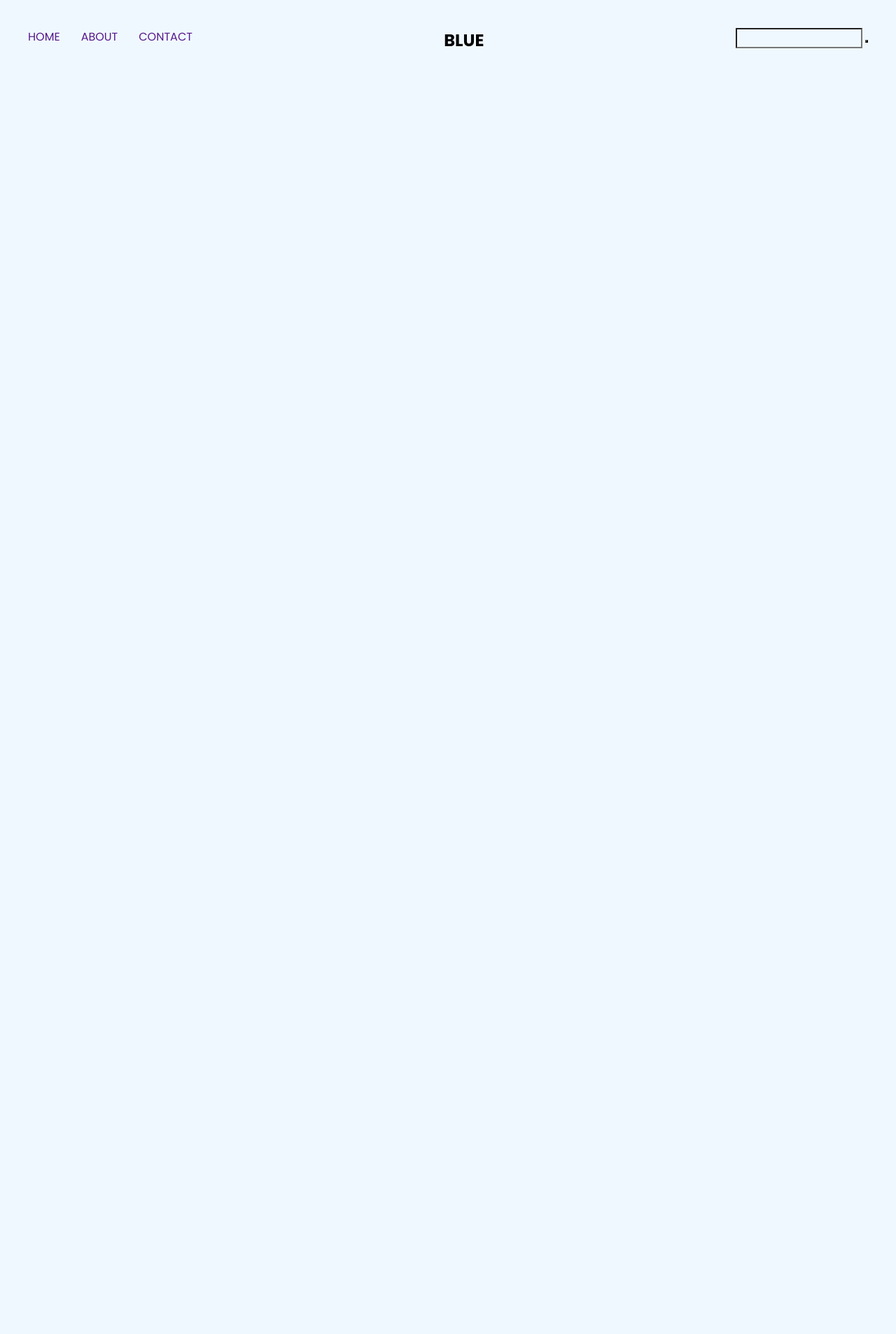
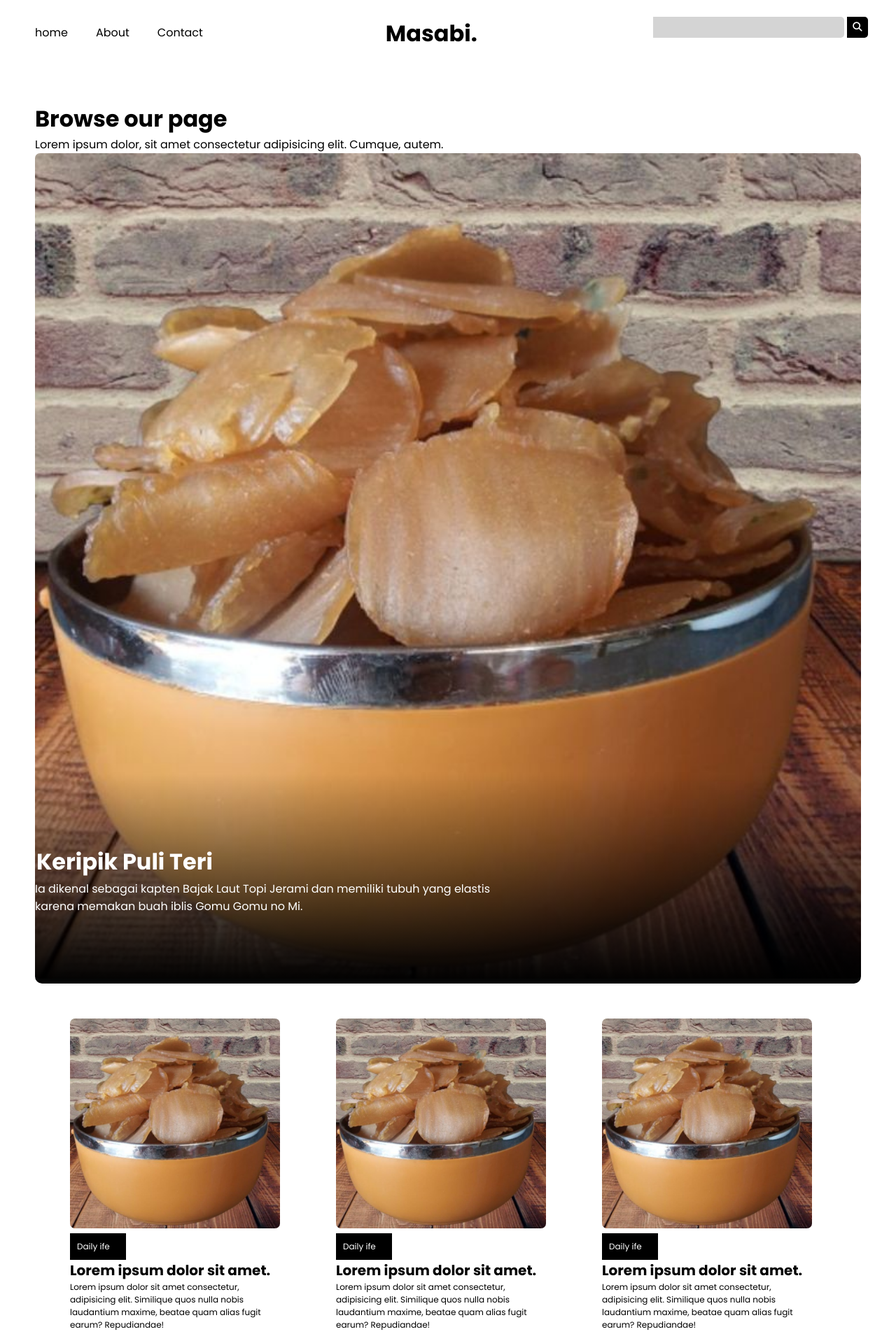
Before and after one commit to khoirurrohman/project, a plain HTML site: page index.htm in a window 1280 px wide. Shown: the top 1907 px of the page at 70% size. Before the commit the page ends 800 px from the top, so only its background shows below. Drawn offline with Linux system fonts and the light colour scheme.

Commit message:
menambahnkan .js

```diff
--- a/CSS/Global.css
+++ b/CSS/Global.css
@@ -1,10 +1,12 @@
 * {
     padding: 0;
     margin: 0;
-    background-color: aliceblue;
     text-decoration: none;
+    font-family: 'poppins';
 }
 
 :root {
-    --primary-color:
+    --primary-color: #333;
+    --max-width:1200px;
+    --title-size:24px;
 }
--- a/CSS/Home.css
+++ b/CSS/Home.css
@@ -1,7 +1,21 @@
+@import url('https://fonts.googleapis.com/css2?family=Poppins:ital,wght@0,100;0,200;0,300;0,400;0,500;0,600;0,700;0,800;0,900;1,100;1,200;1,300;1,400;1,500;1,600;1,700;1,800;1,900&display=swap');
 @import "Global.css";
 @import "components/Navbar.css";
-@import url('https://fonts.googleapis.com/css2?family=Poppins:wght@400;700&display=swap');
+@import "components/hero.css";
+@import "components/card.css";
 
-body {
-    font-family: "poppins", sans-serif;
+.post {
+    max-width: var(--max-width);
+    padding: 30px;
+    margin: auto;
+    display: grid;
+    grid-template-columns: repeat(3,1fr);
+    column-gap: 20px;
+    row-gap: 50px;
 }
+
+/* @media (max-width )(680px){
+
+    grid-template-columns: repeat(3,1fr);
+
+} */
--- a/CSS/components/Navbar.css
+++ b/CSS/components/Navbar.css
@@ -1,21 +1,45 @@
 .navbar {
-
-display: flex;
-justify-content:space-between;
-padding: 40px;
-max-width: 1200px;
-margin: auto;
-color: black;
+    max-width: var(--max-width);
+    margin: auto;
+    padding: 1.5rem;
+    display: flex;
+    justify-content: space-between;
+    background-color: white;
+    position: sticky;
+    top: 0;
+    z-index: 100;
 
 }
+
 .navbar .navbar_menu {
     display: flex;
-    gap: 30px;
+    gap: 20px;
+}
+.navbar_menu a {
     color: black;
+    padding: 10px;
+}
+
+.search input {
+    border: none;
+    padding: 8px;
+    border-radius: 0px 5px 5px 0px;
+    width: auto;
+    height: 30px;
+    box-sizing: border-box;
+    background-color: rgb(212, 212, 212);
+}
+
+.search button  {
+    border: none;
+    background-color: black;
+    width: 30px;
+    height: 30px;
+    border-radius: 0px 5px 5px 0px;
+
+}
 
 
+i {
+    color: white;
 }
-.serch input{
-   height: 25px;
-   width: 25;
-}
--- /dev/null
+++ b/CSS/components/card.css
@@ -0,0 +1,21 @@
+.card {
+    width: 300px;
+    margin: 20px;
+    box-shadow: 10px;
+
+}
+.card .category {
+    padding: 10px;
+    font-size: 12px;
+
+
+}
+
+.category img {
+    width: 100%;
+}
+
+.post {
+    display: grid;
+
+}
--- /dev/null
+++ b/CSS/components/hero.css
@@ -0,0 +1,49 @@
+.hero {
+    max-width: var(--max-width);
+    margin: auto;
+    padding: 50px;
+}
+
+img {
+    width: 100%;
+    height: auto;
+    border-radius: 7px;
+    object-fit: cover;
+}
+.hero_card {
+    position: relative;
+
+}
+.overlay {
+    position: absolute;
+    background: linear-gradient(rgba(0, 0, 0, .0),rgb(0, 0, 0));
+    border-radius: 0px 0px 10px 10px;
+    height: 300px;
+    width: 100%;
+    bottom: 0;
+    box-sizing: border-box;
+    padding: 100px 0;
+}
+.overlay h1 {
+    color: white;
+    padding: 2px;
+}
+.overlay p {
+    color: white;
+}
+
+.category {
+    background-color: black;
+    color: white;
+    box-sizing: border-box;
+    width: 80px;
+    justify-content: center;
+    align-items: center;
+
+}
+.card h1{
+    font-size: 20px;
+}
+.card p{
+    font-size: 12px;
+}
--- a/index.htm
+++ b/index.htm
@@ -3,32 +3,77 @@
 <head>
     <meta charset="UTF-8">
     <meta name="viewport" content="width=device-width, initial-scale=1.0">
-    <title>Document</title>
-    <link rel="stylesheet" href="CSS/Home.css">
-    <link href="https://fonts.googleapis.com/css2?family=Poppins:wght@400;700&display=swap" rel="stylesheet">
-
+    <title>intensive1</title>
+    <link rel="stylesheet" href="css/home.css">
+    <link rel="stylesheet" href="https://cdnjs.cloudflare.com/ajax/libs/font-awesome/6.7.2/css/all.min.css" integrity="sha512-Evv84Mr4kqVGRNSgIGL/F/aIDqQb7xQ2vcrdIwxfjThSH8CSR7PBEakCr51Ck+w+/U6swU2Im1vVX0SVk9ABhg==" crossorigin="anonymous" referrerpolicy="no-referrer" />
 </head>
 <body>
-    <nav class="navbar">
+    <div class="navbar">
         <div class="navbar_menu">
-            <a href="">HOME</a>
-            <a href="">ABOUT</a>
-            <a href="">CONTACT</a>
+            <a href="">home</a>
+            <a href="">About</a>
+            <a href="">Contact</a>
         </div>
-        <div class="Navbar logo">
-            <div>
-                <h1>BLUE</h1>
+        <div class="navbar_logo">
+            <h1>Masabi.</h1>
+        </div>
+        <div class="search">
+            <input type="text">
+            <button ><i class="fa-solid fa-magnifying-glass"></i></button>
+        </div>
+    </div>
+    <div class="hero">
+        <h1>Browse our page</h1>
+        <p>Lorem ipsum dolor, sit amet consectetur adipisicing elit. Cumque, autem.</p>
+        <div class="hero_card">
+            <img src="Keripik Puli Mentah.jpeg" alt="">
+
+            <div class="overlay">
+                <h1>Keripik Puli Teri</h1>
+                <p>Ia dikenal sebagai kapten Bajak Laut Topi Jerami dan memiliki tubuh yang elastis <br> karena memakan buah iblis Gomu Gomu no Mi.</p>
             </div>
-        </div>
-        <div class="serch">
-            <input type="text">
-            <button><i class="fas fa-search"></i></i></button>
+           </div>
+           <div class="post">
+               <div class="card">
+                   <img src="Keripik Puli Mentah.jpeg" alt="">
+                   <div class="category">Daily ife</div>
+                    <h1>Lorem ipsum dolor sit amet.</h1>
+                    <p>Lorem ipsum dolor sit amet consectetur, adipisicing elit. Similique quos nulla nobis laudantium maxime, beatae quam alias fugit earum? Repudiandae!</p>
+                </div>
+               <div class="card">
+                   <img src="Keripik Puli Mentah.jpeg" alt="">
+                   <div class="category">Daily ife</div>
+                    <h1>Lorem ipsum dolor sit amet.</h1>
+                    <p>Lorem ipsum dolor sit amet consectetur, adipisicing elit. Similique quos nulla nobis laudantium maxime, beatae quam alias fugit earum? Repudiandae!</p>
+                </div>
+               <div class="card">
+                   <img src="Keripik Puli Mentah.jpeg" alt="">
+                   <div class="category">Daily ife</div>
+                    <h1>Lorem ipsum dolor sit amet.</h1>
+                    <p>Lorem ipsum dolor sit amet consectetur, adipisicing elit. Similique quos nulla nobis laudantium maxime, beatae quam alias fugit earum? Repudiandae!</p>
+                </div>
+               <div class="card">
+                   <img src="Keripik Puli Mentah.jpeg" alt="">
+                   <div class="category">Daily ife</div>
+                    <h1>Lorem ipsum dolor sit amet.</h1>
+                    <p>Lorem ipsum dolor sit amet consectetur, adipisicing elit. Similique quos nulla nobis laudantium maxime, beatae quam alias fugit earum? Repudiandae!</p>
+                </div>
+               <div class="card">
+                   <img src="Keripik Puli Mentah.jpeg" alt="">
+                   <div class="category">Daily ife</div>
+                    <h1>Lorem ipsum dolor sit amet.</h1>
+                    <p>Lorem ipsum dolor sit amet consectetur, adipisicing elit. Similique quos nulla nobis laudantium maxime, beatae quam alias fugit earum? Repudiandae!</p>
+                </div>
+               <div class="card">
+                   <img src="Keripik Puli Mentah.jpeg" alt="">
+                   <div class="category">Daily ife</div>
+                    <h1>Lorem ipsum dolor sit amet.</h1>
+                    <p>Lorem ipsum dolor sit amet consectetur, adipisicing elit. Similique quos nulla nobis laudantium maxime, beatae quam alias fugit earum? Repudiandae!</p>
+                </div>
 
+           </div>
+    </div>
 
-        </div>
-
-
-    </nav>
-
+    <script src="js/main.js"></script>
 </body>
 </html>
```
Also changed, not shown: Keripik Puli Mentah.jpeg (added), js/index.js (added).
